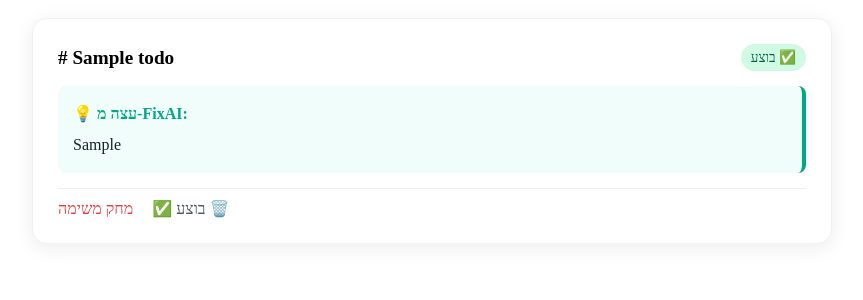
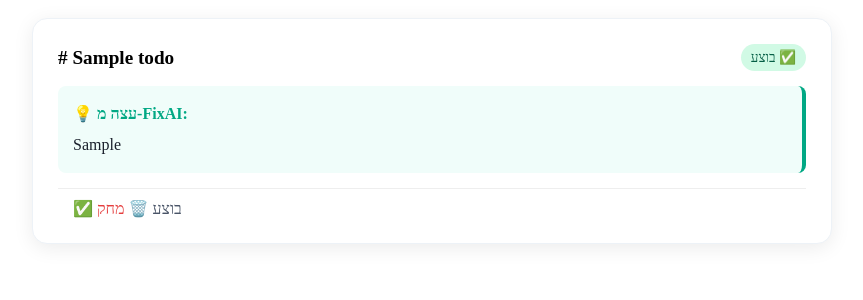
Before and after one commit to oranmeir-git/FixAI, a Flask app: page / in a window 1280 px wide. Shown: the part 217-517 px from the top of the page, without its empty margins (208-1071 px from the left). Run offline with Flask 3, Linux system fonts and the light colour scheme; tables that the repository leaves empty hold one stand-in row (values such as "Sample post").

Commit message:
Update icon placement

```diff
--- a/templates/index.html
+++ b/templates/index.html
@@ -43,8 +43,8 @@
             {% endif %}
 
             <div style="margin-top: 15px; border-top: 1px solid #eee; padding-top: 10px;">
-                <a href="/update/{{ todo.id }}" style="text-decoration: none; color: #4a5568; margin-left: 15px;"> בוצע ✅</a>
-                <a href="/delete/{{ todo.id }}" style="text-decoration: none; color: #e53e3e;"> מחק משימה 🗑️</a>
+                <a href="/update/{{ todo.id }}" style="text-decoration: none; color: #4a5568; margin-left: 15px;">✅ בוצע </a>
+                <a href="/delete/{{ todo.id }}" style="text-decoration: none; color: #e53e3e;">  🗑️ מחק  </a>
             </div>
         </div>
     {% endfor %}
```
